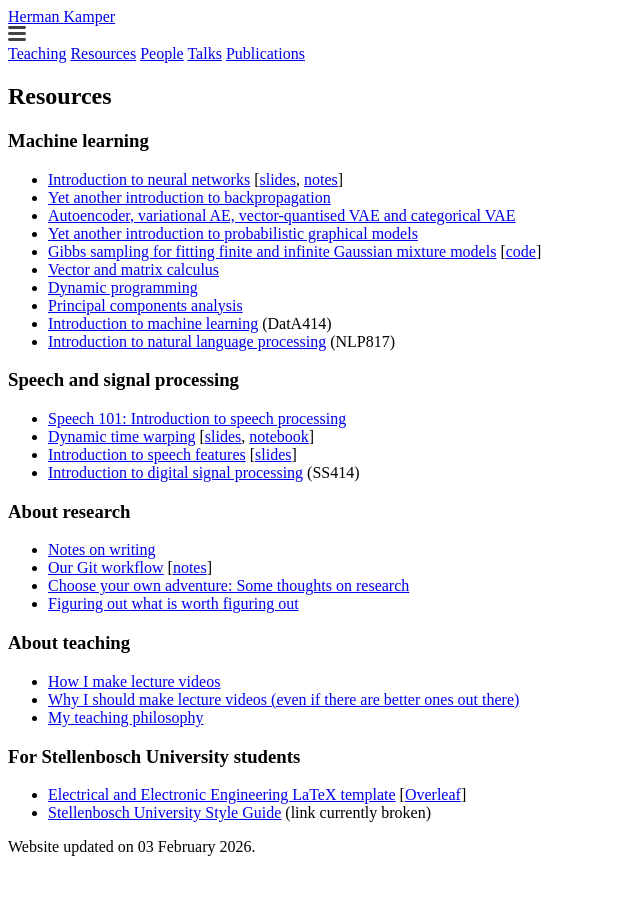
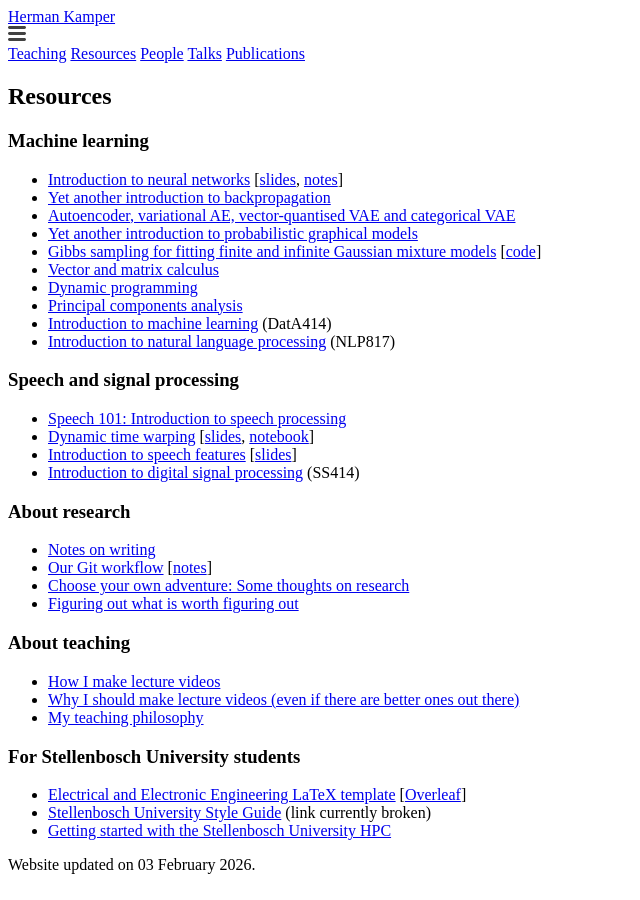
Before and after one commit to kamperh/kamperh.github.io, a Jekyll site: the page built from resources.md, in a window 1280 px wide. Shown: the whole page, without its empty margins (0-640 px from the left). Built offline with Jekyll 4.4.1, drawn with Linux system fonts in a browser that asks for light colours; a style sheet for code colours, icons or effects is not loaded.

Commit message:
Update resources.md

```diff
--- a/resources.md
+++ b/resources.md
@@ -60,3 +60,4 @@
 
 - [Electrical and Electronic Engineering LaTeX template](https://github.com/kamperh/stellenbosch_ee_report_template) [[Overleaf](https://www.overleaf.com/latex/templates/stellenbosch-university-electrical-and-electronic-engineering-template/bsppqrfmdpqp)]
 - [Stellenbosch University Style Guide](http://www.sun.ac.za/english/Documents/2024/SU_Language_Style_Guide_(Oct%202023).pdf) (link currently broken)
+- [Getting started with the Stellenbosch University HPC](https://gist.github.com/RF5/eabb93ba85b763746d404afc9626e5d1)
```
